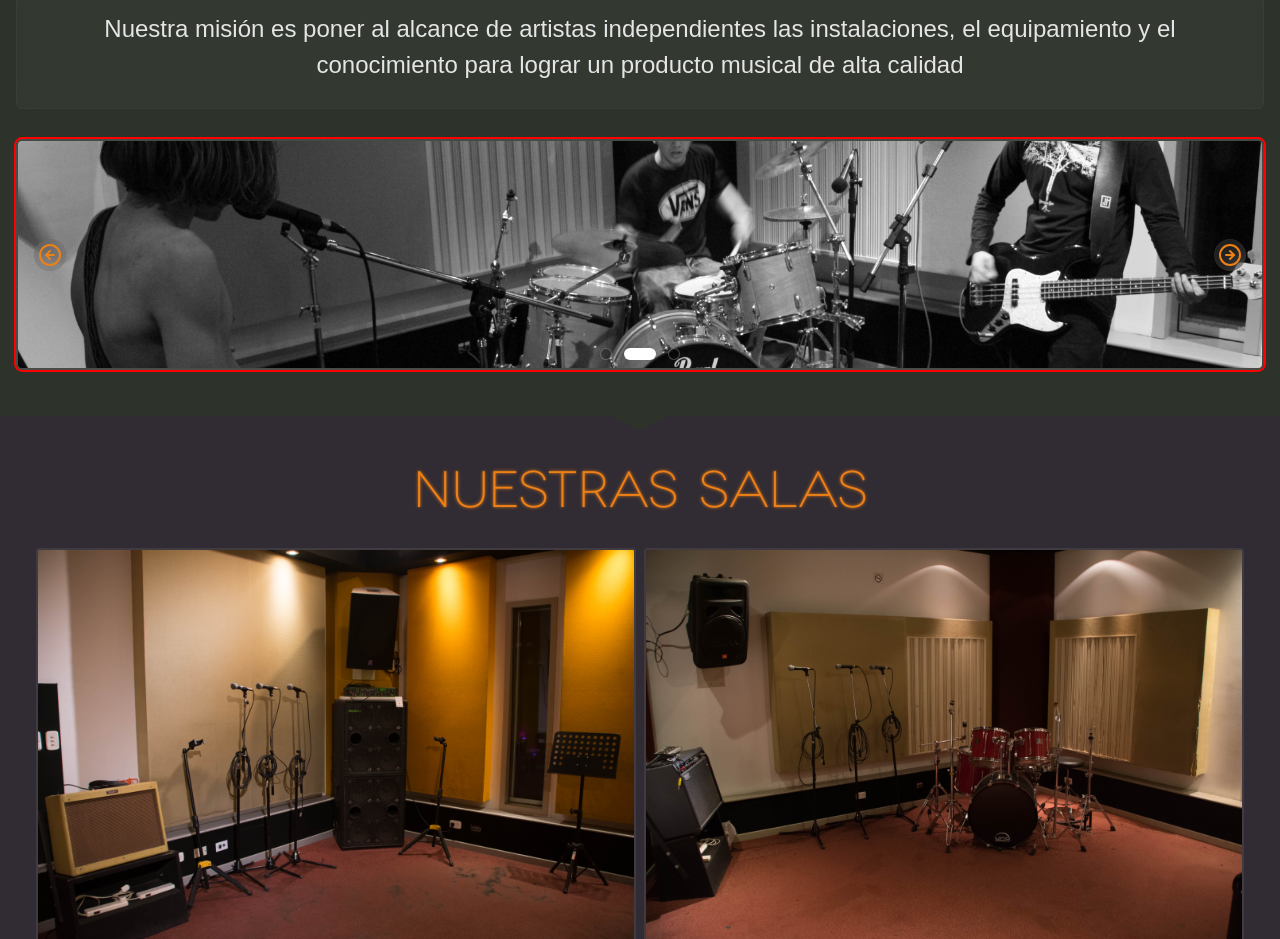
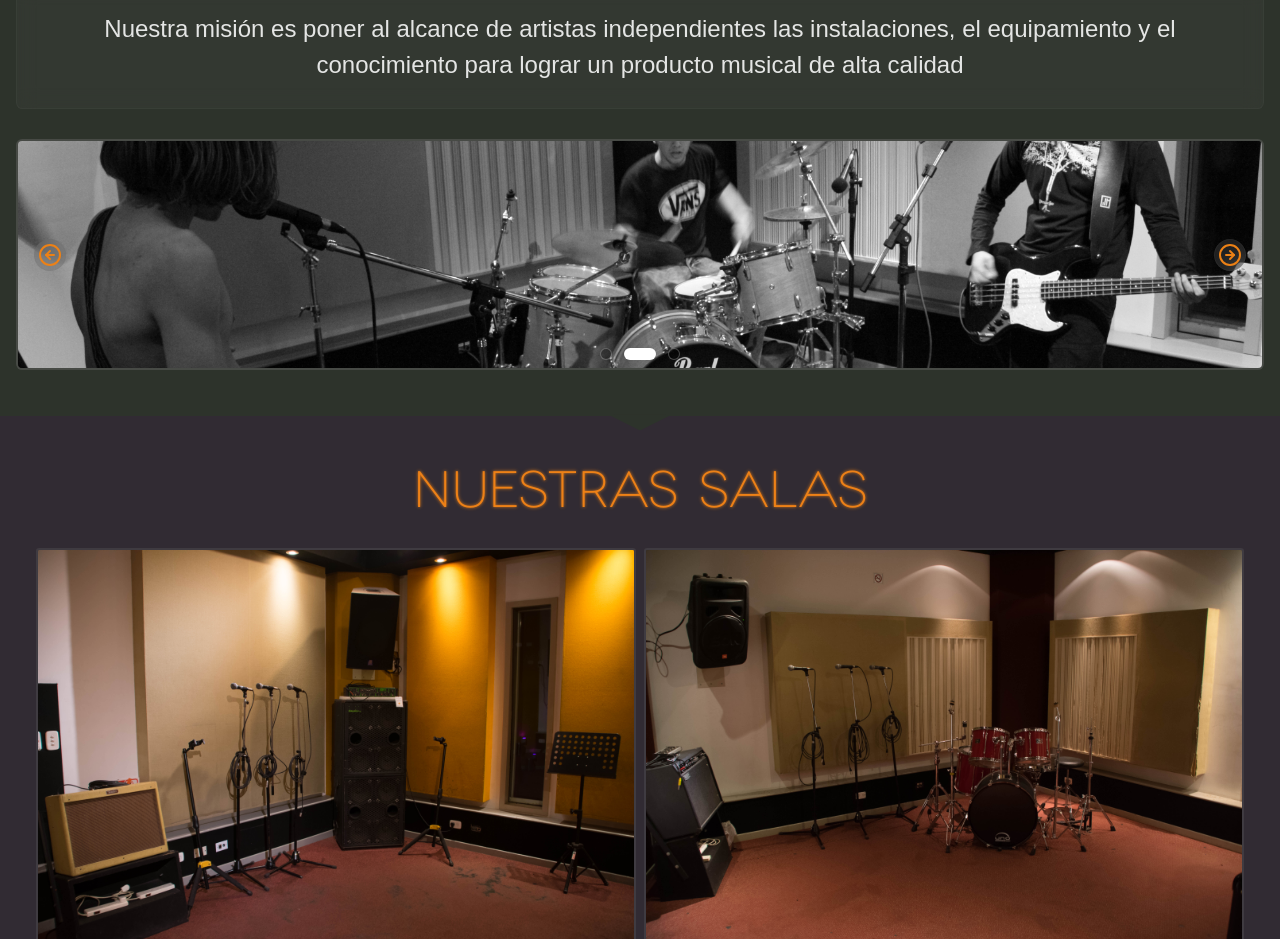
Before and after one commit to tgsauz/cuzco-webpage, a React (Vite) app: page / in a window 1280 px wide. Shown: the part 1200-2139 px from the top of the page. Built offline with nearby package versions, Linux system fonts and the light colour scheme; a web font is replaced by a local one.

Commit message:
sliderfix

```diff
--- a/src/styles/slider.css
+++ b/src/styles/slider.css
@@ -6,7 +6,6 @@
     border: 0.15rem solid rgba(109, 109, 109, 0.25);
     background-color: rgba(109, 109, 109, 0.2);
     border-radius: 0.4rem;
-    outline: 2px solid red;;
 }
 .slide {
     position: absolute;
```
